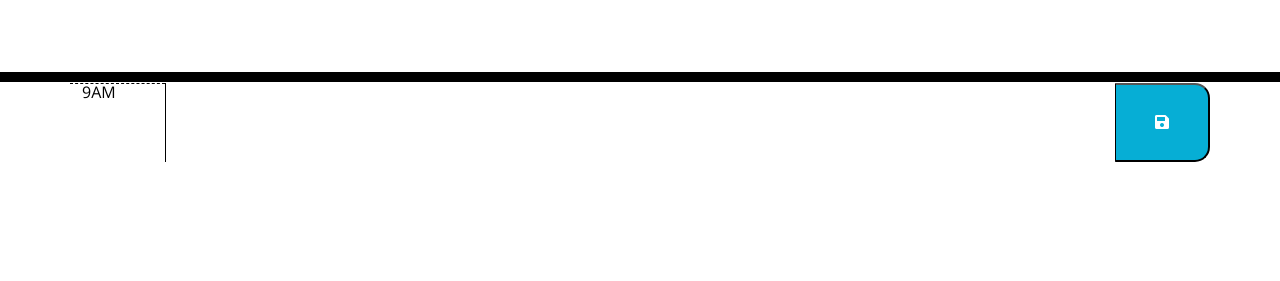
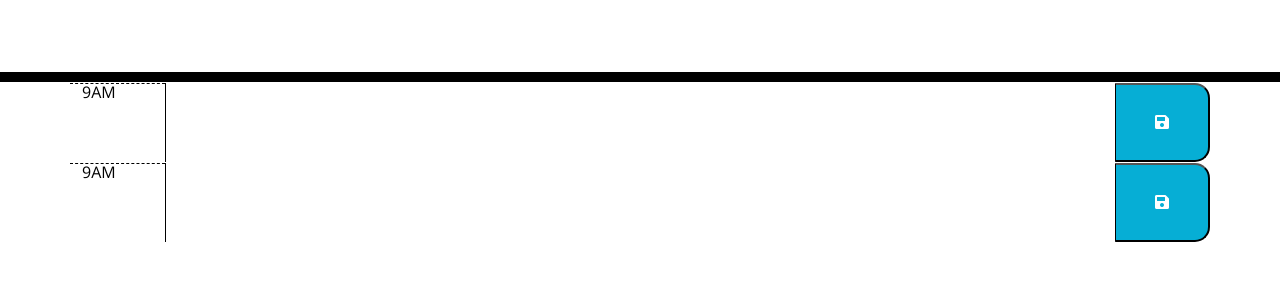
Before and after one commit to victoriadeyemi/planner-app, a plain HTML site: page starter/index.html in a window 1280 px wide. Shown: the part 169-450 px from the top of the page. Drawn offline with nearby package versions, Linux system fonts and the light colour scheme.

```diff
--- a/starter/index.html
+++ b/starter/index.html
@@ -36,6 +36,11 @@
         <div class="col-1 hour">9AM</div>
         <textarea class="col-10 description" id="9"></textarea>
         <button class="col-1 saveBtn" id="9"><i class="fas fa-save"></i></button>
+      </div>
+        <div class="row">
+          <div class="col-1 hour">9AM</div>
+          <textarea class="col-10 description" id="9"></textarea>
+          <button class="col-1 saveBtn" id="9"><i class="fas fa-save"></i></button>
     </div>
 
     <script src="https://cdnjs.cloudflare.com/ajax/libs/jquery/3.2.1/jquery.min.js"></script>
```
